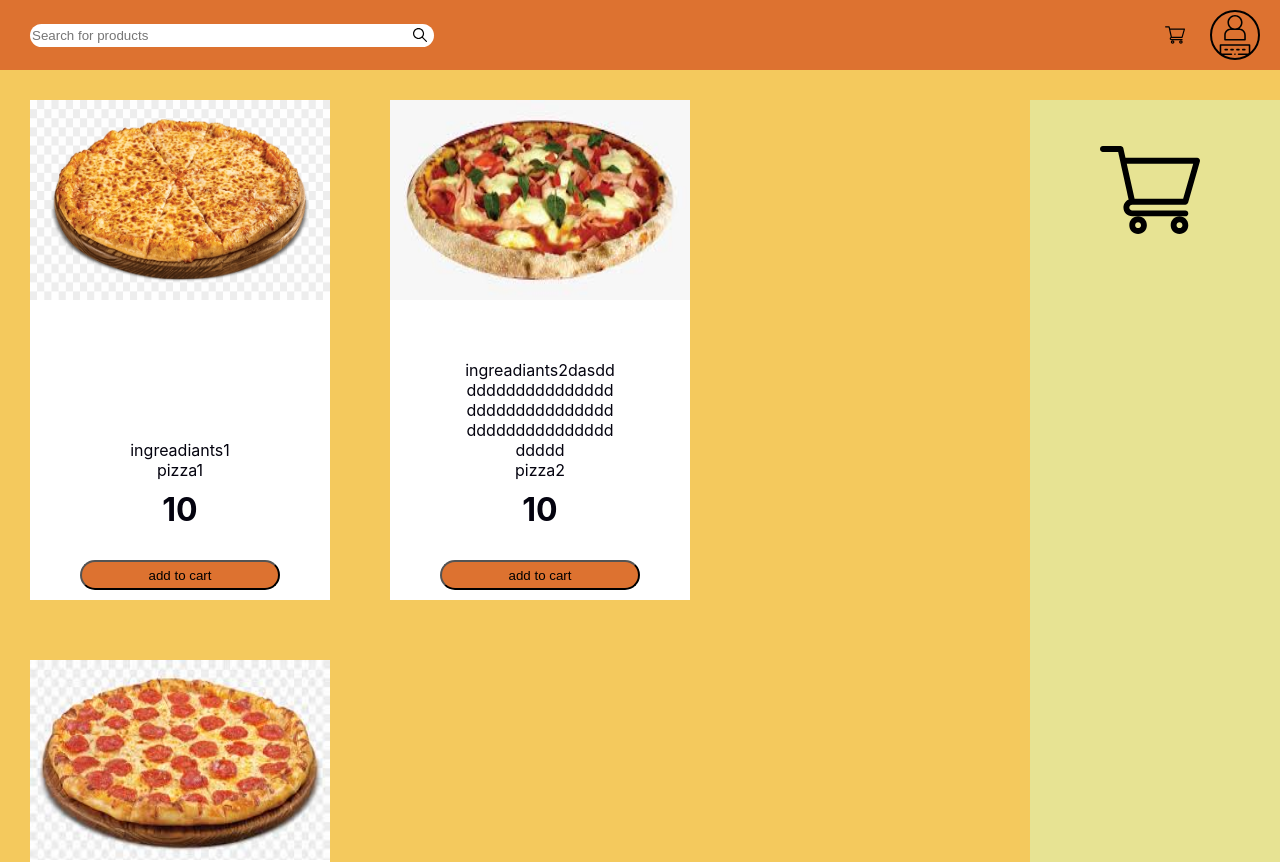
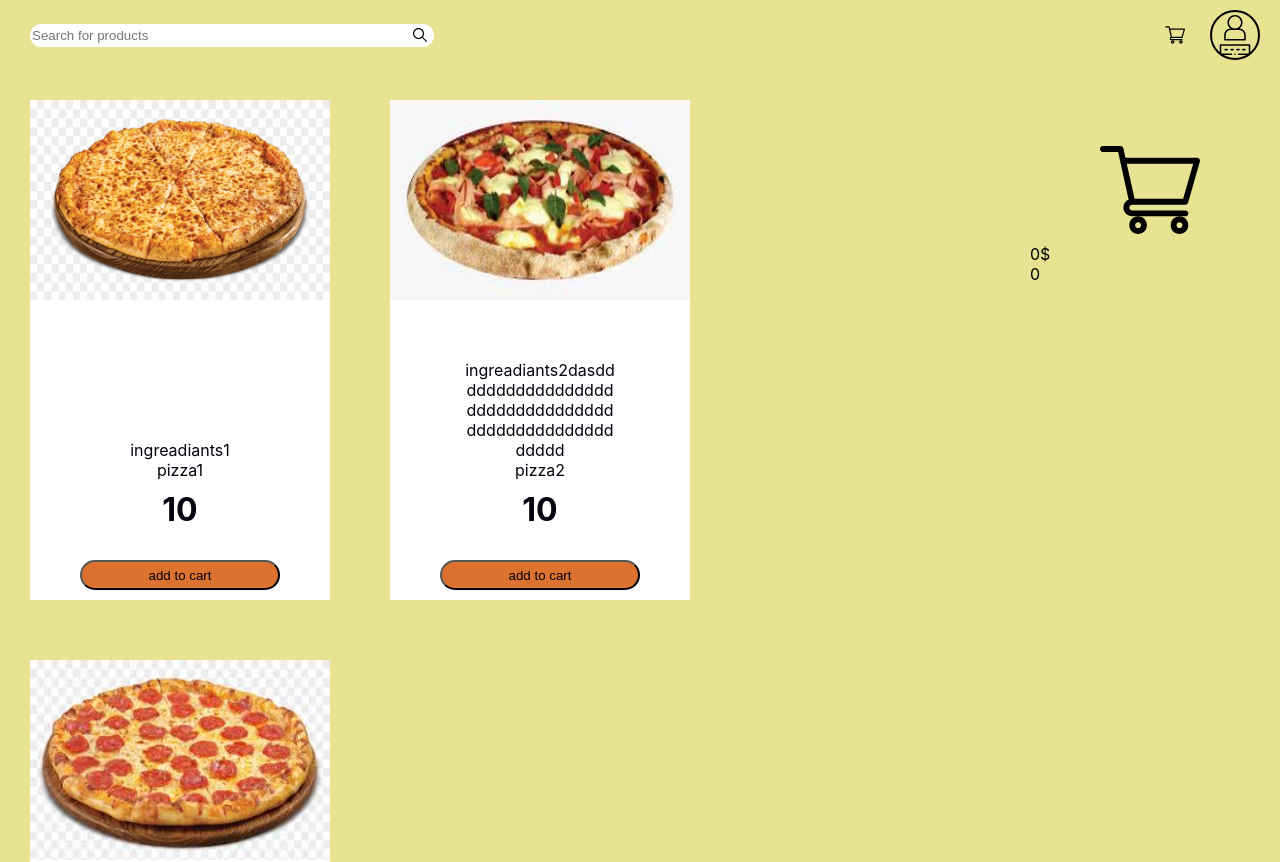
Before and after one commit to notks/pizza-shop, a React (Create React App) app: page / in a window 1280 px wide. Shown: the top 862 px of the page. Built offline with nearby package versions, Linux system fonts and the light colour scheme.

Commit message:
added cart items with  quantity and price

```diff
--- a/src/App.scss
+++ b/src/App.scss
@@ -1,6 +1,6 @@
 @import './styles/variables';
 body{
-    background-color: $color3;
+    background-color: $color4   ;
 }
 .wrapper{
     margin: auto;
--- a/src/components/CartItem/CartItem.js
+++ b/src/components/CartItem/CartItem.js
@@ -1,9 +1,16 @@
 import React from 'react'
 import './CartItem.scss'
 export default function CartItem(props) {
+    const handleQuantitychange=(event)=>{
+        //not workin rn
+        props.setcart({...props.item,q:event.target.value})
+    }
     return (
-        <div>
-            1
+        <div className='cart-component'>
+            <img src={props.item.image} alt='product-image' className='cart-product-image'></img>
+    <p>{props.item.name}</p>
+    <input type='number' defaultValue={props.item.q} ></input>
+    <p>{props.item.price}$</p>
         </div>
     )
 }
--- a/src/components/CartItem/CartItem.scss
+++ b/src/components/CartItem/CartItem.scss
@@ -0,0 +1,14 @@
+.cart-component{
+    border: 1px solid black;
+    display: flex;
+    justify-content: space-evenly;
+    align-items: center;
+    margin: 5px 0px;
+    input{
+        width: 30px;
+    }
+    .cart-product-image{
+        height: 50px;
+        width: 50px;
+    }
+}
--- a/src/components/Content/Content.js
+++ b/src/components/Content/Content.js
@@ -46,7 +46,7 @@ image:'/img/pizza1.png'
 
             </div>
             <div className='sidebar'>
-  <Sidebar count={count}></Sidebar>
+  <Sidebar setcart={setcount} cart={count}></Sidebar>
             </div>
 
 
--- a/src/components/Item/Item.js
+++ b/src/components/Item/Item.js
@@ -11,7 +11,7 @@ export default function Item(props) {
     <p>{props.item.ingreadiants}</p>
     <p>{props.item.name}</p>
          <h1>{props.item.price}</h1>
-         <button onClick={()=>{props.setc([...props.count,props.item])}}>add to cart</button>
+         <button onClick={()=>{props.item.q=3 ;props.setc([...props.count,props.item])}}>add to cart</button>
        </div>
 
 
--- a/src/components/Navbar/Navbar.scss
+++ b/src/components/Navbar/Navbar.scss
@@ -4,7 +4,7 @@ header{
     flex-direction: row;
 justify-content: space-between;
     color:black;
-    background-color: $color2;
+    background-color: $color4;
 
     height: 70px;
     .search-box{
--- a/src/components/Sidebar/Sidebar.js
+++ b/src/components/Sidebar/Sidebar.js
@@ -1,22 +1,42 @@
-import React from 'react'
+import React, { useState,useEffect,useRef } from 'react'
 import './Sidebar.scss'
 import CartItem from '../CartItem/CartItem'
 export default function Sidebar(props) {
+    const [price, setprice] = useState(0)
+    const cartcount = useRef(0)
+   useEffect(() => {
+       cartcount.current=0
+    props.cart.forEach(item=>{
+        for (let index =1; index <=item.q; index++) {
+
+         setprice(price+item.price)
+        cartcount.current=cartcount.current+1
+        }
+
+
+    }
+
+    )
+   }, [props.cart])
     return (
         <div className='sidebar'>
         <div className='cart'>
             <img src='/img/supermarketlight.svg' className='shopping-cart-sidebar' alt='shopping-cart'></img>
         </div>
-      {props.count.map(item=>{
+      {props.cart.map(item=>{
 
           return ( <CartItem
-
+            setcart={props.setcart}
         item={item}
           />
           )
       }
+
       )}
-
+<div className='price'>
+{price}$<br></br>
+{cartcount.current}
+</div>
 
         </div>
     )
```
